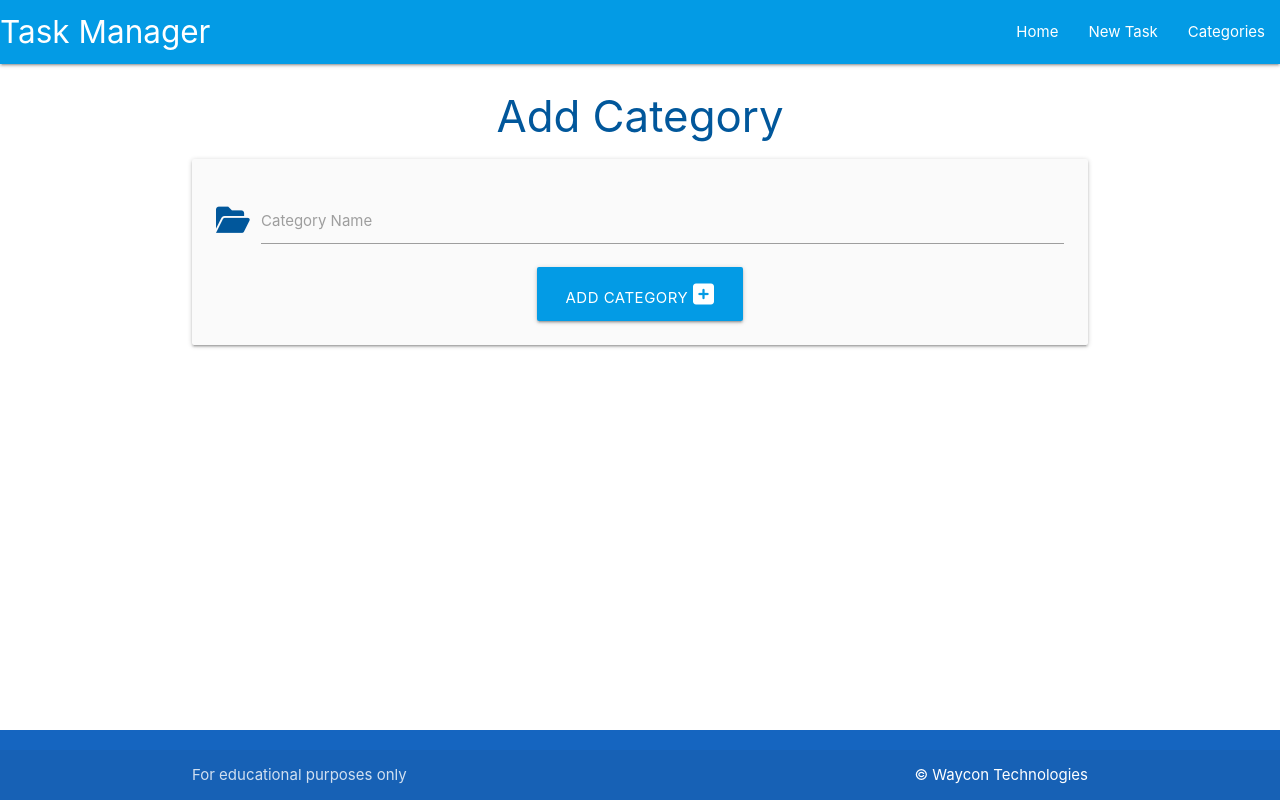
After one commit to Liz-Conway/task-manager, a Flask app: template taskmanager/templates/add_category.html in a window 1280 px wide. The commit adds this page. Run offline with Flask 2, Linux system fonts and the light colour scheme; the template is opened without the code that fills it, so the values that code supplies are empty.

Commit message:
FEAT: Add new Categories to the DB
This is the 'C' in CRUD.
Page with a form that POSTs form data to the Controller method.
Controller method uses session.add() and session.commit() to add form data to the DB

```diff
--- a/SASS/components/_button.sass
+++ b/SASS/components/_button.sass
@@ -0,0 +1,3 @@
+.addCategory
+	display: flex
+	justify-content: center
--- a/SASS/main.sass
+++ b/SASS/main.sass
@@ -3,3 +3,8 @@
 @import "base/base"
 
 @import "layout/footer"
+
+@import "components/button"
+@import "components/form"
+
+@import "pages/categories"
--- a/taskmanager/static/css/style.css
+++ b/taskmanager/static/css/style.css
@@ -14,4 +14,65 @@ footer {
   margin-top: auto;
 }
 
+.addCategory {
+  display: -webkit-box;
+  display: -ms-flexbox;
+  display: flex;
+  -webkit-box-pack: center;
+      -ms-flex-pack: center;
+          justify-content: center;
+}
+
+.addCategoryForm {
+  display: -webkit-box;
+  display: -ms-flexbox;
+  display: flex;
+  -webkit-box-align: center;
+      -ms-flex-align: center;
+          align-items: center;
+  -webkit-box-orient: vertical;
+  -webkit-box-direction: normal;
+      -ms-flex-direction: column;
+          flex-direction: column;
+}
+.addCategoryInput {
+  width: 100%;
+}
+
+.categoryCards {
+  display: -webkit-box;
+  display: -ms-flexbox;
+  display: flex;
+  -ms-flex-wrap: wrap;
+      flex-wrap: wrap;
+  -webkit-box-orient: horizontal;
+  -webkit-box-direction: normal;
+      -ms-flex-direction: row;
+          flex-direction: row;
+}
+.categoryCards .card {
+  width: 100%;
+  margin-left: auto;
+  margin-right: auto;
+  text-align: center;
+}
+@media only screen and (min-width: 37.5em) {
+  .categoryCards .card {
+    width: 45%;
+  }
+}
+@media only screen and (min-width: 59.375em) {
+  .categoryCards .card {
+    width: 23%;
+  }
+}
+.categoryCards .card-action {
+  display: -webkit-box;
+  display: -ms-flexbox;
+  display: flex;
+  -webkit-box-pack: justify;
+      -ms-flex-pack: justify;
+          justify-content: space-between;
+}
+
 /*# sourceMappingURL=style.css.map */
--- /dev/null
+++ b/taskmanager/templates/add_category.html
@@ -0,0 +1,24 @@
+{% extends "base.html" %}
+
+{% block content %}
+	<h3 class="light-blue-text text-darken-4 center-align">Add Category</h3>
+
+    <div class="card-panel grey lighten-5">
+	    <form class="addCategoryForm" method="POST" action="{{ url_for('add_category') }}">
+	        <!-- Category name -->
+	        <div class="input-field addCategoryInput">
+		          <!-- Font Awesome - use 'prefix' on an icon to show it before the input box -->
+		          <i class="fas fa-folder-open prefix light-blue-text text-darken-4"></i>
+		          <input id="category_name" name="category_name" type="text" class="validate"
+		          	required minlength="3" maxlength="25">
+		          <label for="category_name">Category Name</label>
+	        </div>
+	        <!-- Submit button -->
+	        <div>
+	        	<button class="btn-large light-blue darken-1" type="submit">
+	        		Add Category <i class="fas fa-plus-square"></i>
+	        	</button>
+	        </div>
+	    </form>
+    </div>
+{% endblock %}
--- a/taskmanager/templates/base.html
+++ b/taskmanager/templates/base.html
@@ -28,7 +28,7 @@
 		      	<!-- Need to tell Flask the name of the function to call in the Controller -->
 		        <li><a href="{{ url_for('home') }}">Home</a></li>
 		        <li><a href="">New Task</a></li>
-		        <li><a href="">Categories</a></li>
+		        <li><a href="{{ url_for('categories') }}">Categories</a></li>
 		      </ul>
 		    </div>
 	  </nav>
@@ -37,7 +37,7 @@
 	  <ul class="sidenav" id="mobile-demo">
 	    <li><a href="{{ url_for('home') }}">Home</a></li>
 	    <li><a href="">New Task</a></li>
-        <li><a href="">Categories</a></li>
+        <li><a href="{{ url_for('categories') }}">Categories</a></li>
 	  </ul>
 	</header>
 
```
Also changed, not shown: SASS/components/_form.sass (added, +7 -0 lines), taskmanager/routes.py (+22 -0 lines), taskmanager/templates/categories.html (added, +10 -0 lines), 1 other file.
